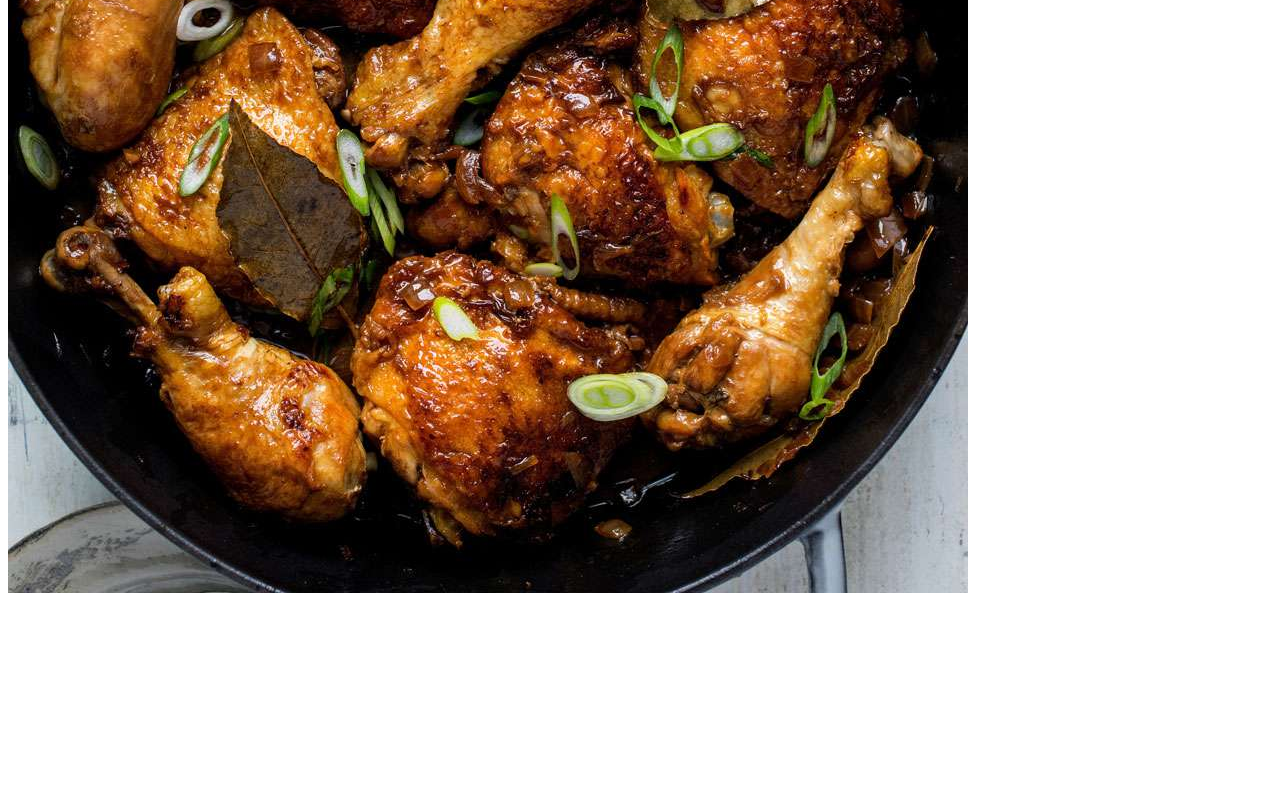
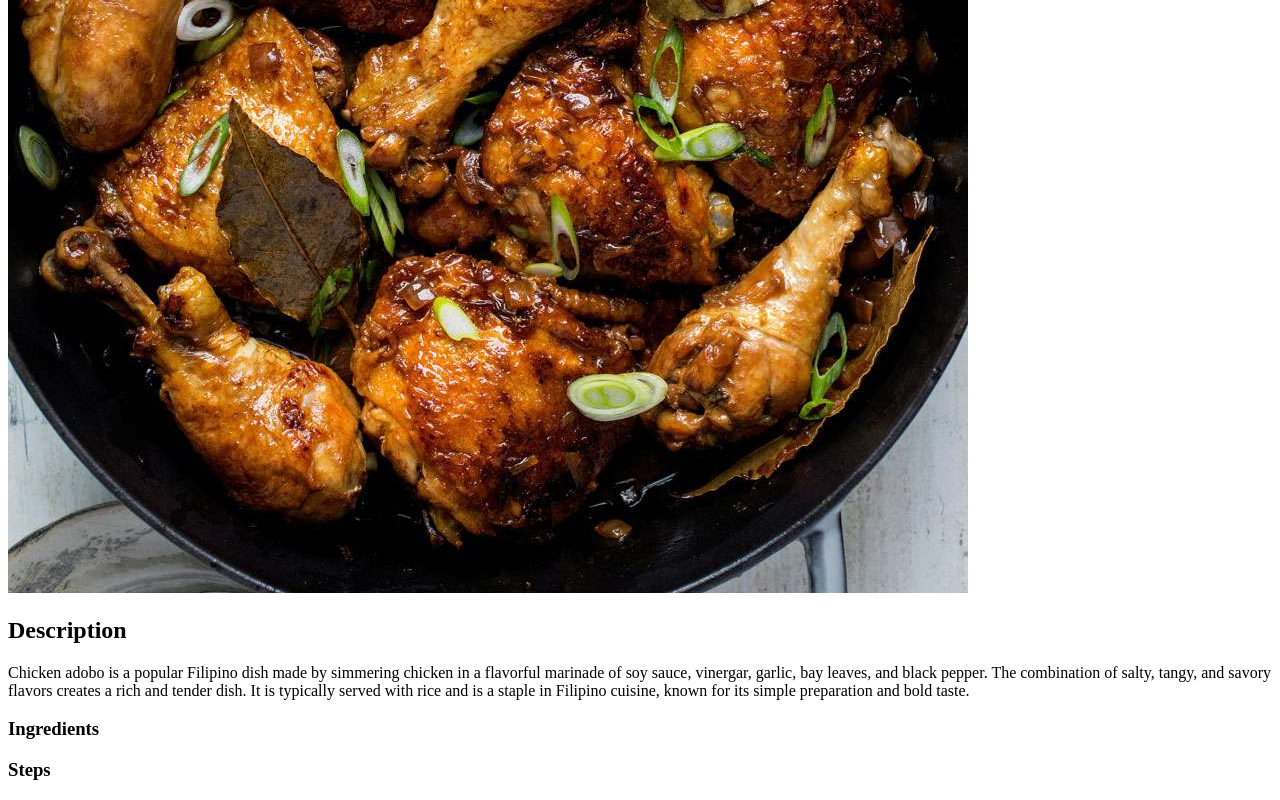
Before and after one commit to CyberMATTZERO/odin-recipes, a plain HTML site: page recipes/chicken-adobo.html in a window 1280 px wide. Shown: the part 447-1247 px from the top of the page. Before the commit the page ends 1064 px from the top, so only its background shows below. Drawn offline with Linux system fonts and the light colour scheme.

Commit message:
Add description for chicken adobo

```diff
--- a/recipes/chicken-adobo.html
+++ b/recipes/chicken-adobo.html
@@ -6,6 +6,13 @@
 <body>
     <h1>Chicken Adobo</h1>
     <img src="chicken-adobo.jpg">
-    <h2></h2>
+    <h2>Description</h2>
+    <p>Chicken adobo is a popular Filipino dish made by simmering chicken in a flavorful marinade of soy sauce, vinergar, garlic, bay leaves, and black pepper.
+        The combination of salty, tangy, and savory flavors creates a rich and tender dish.
+        It is typically served with rice and is a staple in Filipino cuisine, known for its simple preparation and bold taste.</p>
+    <h3>Ingredients</h3>
+    <ul></ul>
+    <h3>Steps</h3>
+    <ol></ol>
 </body>
 </html>
```
